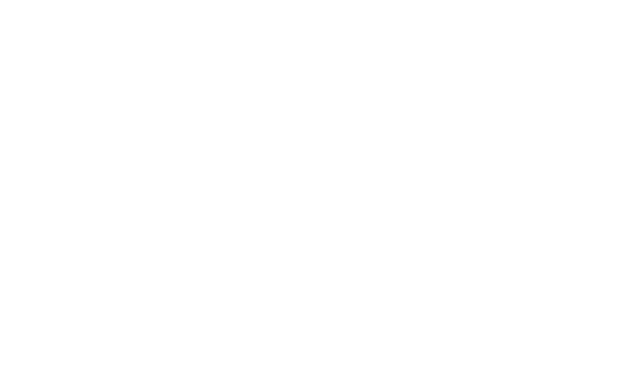
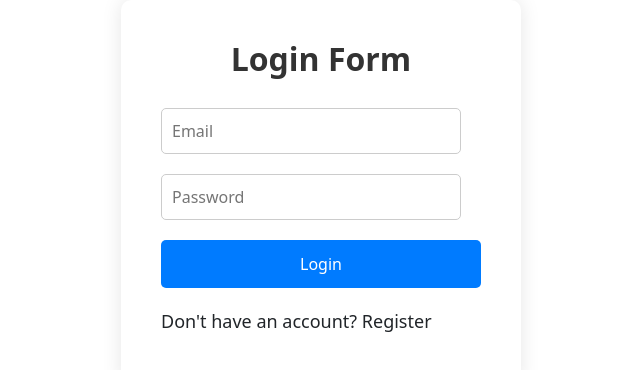
Before and after one commit to Prasannahegde119/Mern-app, a React (Vite) app: page /Login in a window 1280 px wide. Before the commit this address had no page. Shown: the top 370 px of the page, without its empty margins (319-959 px from the left). Built offline with nearby package versions, Linux system fonts and the light colour scheme.

Commit message:
login and registration working

```diff
--- a/src/App.jsx
+++ b/src/App.jsx
@@ -8,6 +8,7 @@
 import Address from './Components/Address/Address';
 import Category from './Components/Category/category';
 import Register from './Components/Register/Register';
+import Login from './Components/Login/Login';
 
 const App = () => {
   return (
@@ -28,6 +29,7 @@
         <Route path='/Address' element={<Address/>} />
         <Route path='/Category/:categoryName' element={<Category/>} />
         <Route path='/Register' element={<Register/>} />
+        <Route path='/Login' element={<Login/>} />
 
 
 
--- a/src/Components/Login/Login.jsx
+++ b/src/Components/Login/Login.jsx
@@ -1,12 +1,88 @@
-import React from 'react'
-import './login.css'
+import React, { useState } from 'react';
+import { Link } from 'react-router-dom'; // Import Link from react-router-dom
+import './login.css'; // You can create a separate CSS file for login page if needed
+import { useNavigate } from 'react-router-dom';
+
 
 const Login = () => {
+  const [formData, setFormData] = useState({
+    email: '',
+    password: ''
+  });
+
+  const [errorMessage, setErrorMessage] = useState('');
+  const navigate = useNavigate();
+
+
+  const handleChange = (e) => {
+    const { name, value } = e.target;
+    setFormData({ ...formData, [name]: value });
+  };
+
+  const handleSubmit = async (e) => {
+    e.preventDefault();
+
+    try {
+      // Send login data to server for authentication
+      const response = await fetch('http://localhost:5000/api/login', {
+        method: 'POST',
+        headers: {
+          'Content-Type': 'application/json'
+        },
+        body: JSON.stringify(formData)
+      });
+
+      if (!response.ok) {
+        const errorMessage = await response.text();
+        throw new Error(errorMessage);
+      }
+
+      // Handle successful login
+      console.log('User logged in successfully');
+      // Clear form fields after submission
+      setFormData({ email: '', password: '' });
+      // Clear error message
+      setErrorMessage('');
+      navigate('/');
+
+    } catch (error) {
+      console.error('Error logging in:', error.message);
+      setErrorMessage('Login failed. Please check your email and password.');
+    }
+  };
+
   return (
-    <div>
+    <div className="login-container">
+      <h2>Login Form</h2>
+      <form onSubmit={handleSubmit}>
+        <div className="form-group">
+          <input
+            type="email"
+            name="email"
+            value={formData.email}
+            onChange={handleChange}
+            placeholder="Email"
+            required
+          />
+        </div>
+        <div className="form-group">
+          <input
+            type="password"
+            name="password"
+            value={formData.password}
+            onChange={handleChange}
+            placeholder="Password"
+            required
+          />
+        </div>
+        {errorMessage && <p className="error-message">{errorMessage}</p>}
+        <div className="form-group">
+          <button type="submit">Login</button>
+        </div>
+      </form>
+      <p>Don't have an account? <Link to="/register">Register</Link></p>
+    </div>
+  );
+};
 
-    </div>
-  )
-}
-
-export default Login
+export default Login;
--- a/src/Components/Login/login.css
+++ b/src/Components/Login/login.css
@@ -0,0 +1,47 @@
+.login-container {
+  width: 400px;
+  margin: 0 auto;
+  padding: 40px;
+  border-radius: 10px;
+  background-color: #ffffff;
+  box-shadow: 0px 0px 20px rgba(0, 0, 0, 0.1);
+}
+
+.login-container h2 {
+  text-align: center;
+  margin-bottom: 30px;
+  color: #333333;
+}
+
+.form-group {
+  margin-bottom: 20px;
+}
+
+.form-group input {
+  width: calc(100% - 20px);
+  padding: 10px;
+  border: 1px solid #ccc;
+  border-radius: 5px;
+  outline: none; /* Remove default focus outline */
+}
+
+.form-group button {
+  width: 100%;
+  padding: 12px;
+  border: none;
+  border-radius: 5px;
+  background-color: #007bff;
+  color: #fff;
+  font-size: 16px;
+  cursor: pointer;
+  transition: background-color 0.3s;
+}
+
+.form-group button:hover {
+  background-color: #0056b3;
+}
+
+.error-message {
+  color: #dc3545;
+  margin-bottom: 10px;
+}
--- a/src/Components/Navbar/Navbar.jsx
+++ b/src/Components/Navbar/Navbar.jsx
@@ -30,7 +30,7 @@
     <nav className='container'>
       <img src={logo} alt='logo' className='logo' />
       <ul>
-      <li><Link to='/register'>Home</Link></li>
+      <li><Link to='/'>Home</Link></li>
         <li><Link to='/'>Products</Link></li>
         {loading ? (
           <li>Loading categories...</li>
@@ -45,7 +45,7 @@
           </li>
         )}
         <li><Link to='/Address' className='custom-button'>Contact Us</Link></li>
-        <li>Home</li>
+        <li><Link to='/register'>Register</Link></li>
       </ul>
     </nav>
   );
--- a/src/Components/Register/Register.jsx
+++ b/src/Components/Register/Register.jsx
@@ -1,4 +1,5 @@
 import React, { useState } from 'react';
+import { Link } from 'react-router-dom'; // Import Link from react-router-dom
 import './register.css';
 
 const Register = () => {
@@ -9,17 +10,48 @@
     confirmPassword: ''
   });
 
+  const [errorMessage, setErrorMessage] = useState('');
+  const [successMessage, setSuccessMessage] = useState('');
+
   const handleChange = (e) => {
     const { name, value } = e.target;
     setFormData({ ...formData, [name]: value });
   };
 
-  const handleSubmit = (e) => {
+  const handleSubmit = async (e) => {
     e.preventDefault();
-    // Handle form submission logic here
-    console.log(formData);
-    // Reset form fields after submission
-    setFormData({ username: '', email: '', password: '', confirmPassword: '' });
+    // Check if passwords match
+    if (formData.password !== formData.confirmPassword) {
+      setErrorMessage("Passwords do not match");
+      return; // Stop submission
+    }
+
+    try {
+      // Send registration data to server
+      const response = await fetch('http://localhost:5000/api/register', {
+        method: 'POST',
+        headers: {
+          'Content-Type': 'application/json'
+        },
+        body: JSON.stringify(formData)
+      });
+
+      if (!response.ok) {
+        const errorMessage = await response.text();
+        throw new Error(errorMessage);
+      }
+
+      // Handle successful registration
+      console.log('User registered successfully');
+      setSuccessMessage('Registration successful!');
+      // Reset form fields after submission
+      setFormData({ username: '', email: '', password: '', confirmPassword: '' });
+      // Clear error message
+      setErrorMessage('');
+    } catch (error) {
+      console.error('Error registering user:', error.message);
+      setErrorMessage('Registration failed. Please try again.');
+    }
   };
 
   return (
@@ -66,10 +98,13 @@
             required
           />
         </div>
+        {errorMessage && <p className="error-message">{errorMessage}</p>}
+        {successMessage && <p className="success-message">{successMessage}</p>}
         <div className="form-group">
           <button type="submit">Register</button>
         </div>
       </form>
+      <p>Already have an account? <Link to="/Login">Login</Link></p>
     </div>
   );
 };
--- a/src/Components/Register/register.css
+++ b/src/Components/Register/register.css
@@ -1,32 +1,33 @@
 .registration-container {
   width: 400px;
-  margin: auto;
-  padding: 20px;
-  border: 1px solid #ccc;
-  border-radius: 5px;
-  background-color: #f9f9f9;
-  box-shadow: 0px 0px 5px rgba(0, 0, 0, 0.1);
+  margin: 0 auto;
+  padding: 40px;
+  border-radius: 10px;
+  background-color: #ffffff;
+  box-shadow: 0px 0px 20px rgba(0, 0, 0, 0.1);
 }
 
 .registration-container h2 {
   text-align: center;
+  margin-bottom: 30px;
+  color: #333333;
+}
+
+.form-group {
   margin-bottom: 20px;
 }
 
-.form-group {
-  margin-bottom: 15px;
-}
-
 .form-group input {
-  width: 100%;
+  width: calc(100% - 20px);
   padding: 10px;
   border: 1px solid #ccc;
   border-radius: 5px;
+  outline: none; /* Remove default focus outline */
 }
 
 .form-group button {
   width: 100%;
-  padding: 10px;
+  padding: 12px;
   border: none;
   border-radius: 5px;
   background-color: #007bff;
@@ -39,3 +40,13 @@
 .form-group button:hover {
   background-color: #0056b3;
 }
+
+.error-message {
+  color: #dc3545;
+  margin-bottom: 10px;
+}
+
+.success-message {
+  color: #28a745;
+  margin-bottom: 10px;
+}
```
Also changed, not shown: package.json (+11 -1 lines), src/server.cjs (added, +76 -0 lines), 1 other file (tests, documents, lock files or other folders).
